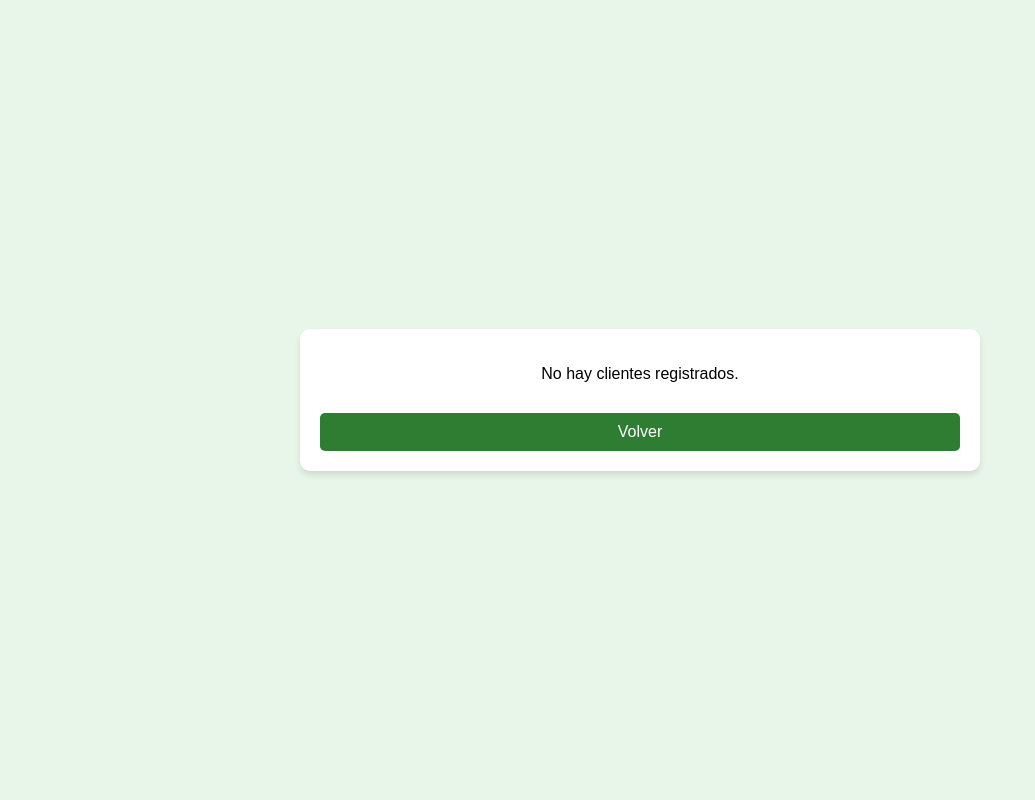
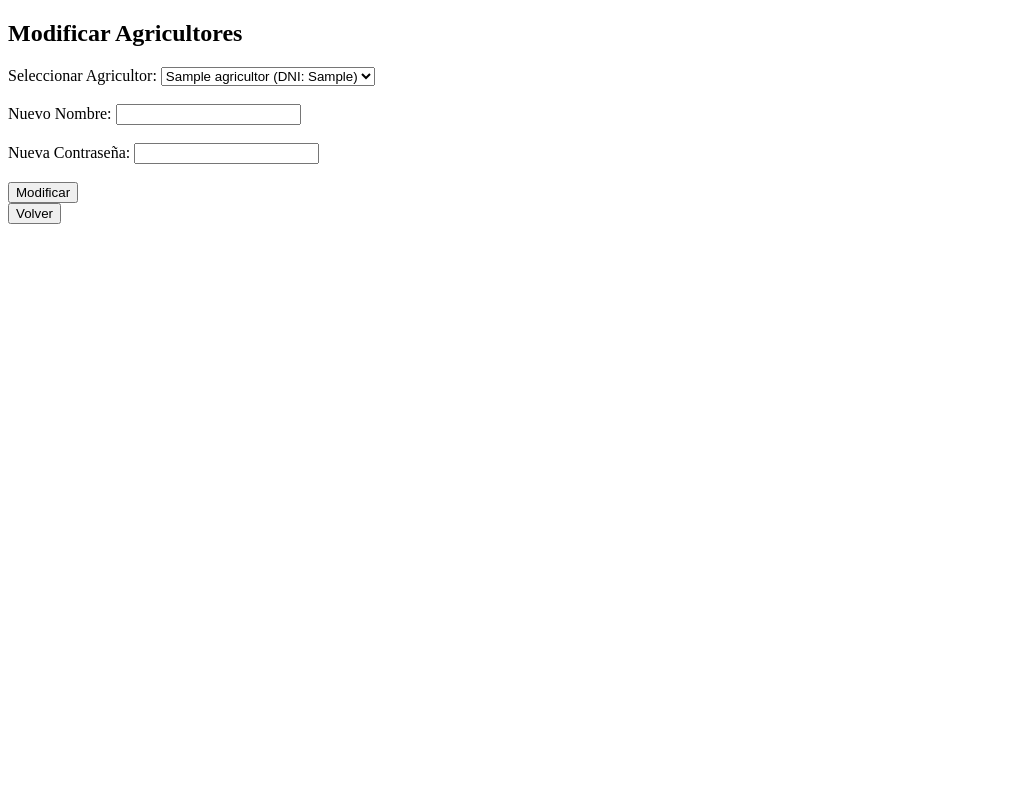
Before and after one commit to SherezadeLc/AgriculturaPHP, a PHP site: page /modificar_agricultores.php in a window 1280 px wide. Shown: the whole page, without its empty margins (0-1035 px from the left). Run offline with PHP 8.4, Linux system fonts and the light colour scheme; tables that the repository leaves empty or names only in its code hold one stand-in row (values such as "Sample post"); data that the repository does not hold is empty.

Commit message:
modificar_agricultores

```diff
--- a/modificar_agricultores.php
+++ b/modificar_agricultores.php
@@ -1,155 +1,69 @@
 <!DOCTYPE html>
+<!--
+To change this license header, choose License Headers in Project Properties.
+To change this template file, choose Tools | Templates
+and open the template in the editor.
+-->
 <?php
 session_start();
 ?>
 <html>
     <head>
         <meta charset="UTF-8">
-        <title>Listar Clientes</title>
-        <style>
-            /* General */
-            body {
-                font-family: Arial, sans-serif;
-                background-color: #e8f5e9;
-                margin: 0;
-                padding: 0;
-                display: flex;
-                justify-content: center;
-                align-items: center;
-                height: 100vh;
-            }
-
-            .container {
-                width: 50%;
-                padding: 20px;
-                background-color: #fff;
-                border-radius: 10px;
-                box-shadow: 0 4px 6px rgba(0, 0, 0, 0.1);
-                text-align: center;
-            }
-
-            h1 {
-                color: #2e7d32;
-            }
-
-            input[type="submit"] {
-                background-color: #2e7d32;
-                color: white;
-                padding: 10px 20px;
-                border: none;
-                border-radius: 5px;
-                cursor: pointer;
-                font-size: 16px;
-                width: 100%;
-                transition: background-color 0.3s;
-                margin-top: 10px;
-            }
-
-            input[type="submit"]:hover {
-                background-color: #1b5e20;
-            }
-
-            table {
-                width: 100%;
-                margin-top: 10px;
-                border-collapse: collapse;
-            }
-
-            th, td {
-                padding: 5px;
-                text-align: center;
-                border: 1px solid #ddd;
-            }
-
-            th {
-                background-color: #2e7d32;
-                color: white;
-            }
-
-            td form {
-                margin: 0;
-            }
-
-            td input[type="submit"] {
-                width: auto;
-                margin: 5px;
-                padding: 5px 10px;
-            }
-
-            .back-form {
-                margin-top: 20px;
-                text-align: center;
-            }
-        </style>
+        <title></title>
+        <title>Modificar Agricultores</title>
     </head>
     <body>
-        <div class="container">
         <?php
-            // Conectar con el servidor de base de datos
+        // put your code here
+        // Conecta con el servidor de base de datos
         $conexion = mysqli_connect("localhost", "root", "", "agricultura")
                 or die("No se puede conectar con el servidor");
-
-            // Verificar si el formulario fue enviado para eliminar un cliente
-            if ($_SERVER['REQUEST_METHOD'] === 'POST' && isset($_POST['eliminar'])) {
-                $id = $_POST['id_cliente'];
-                $consultaEliminar = "DELETE FROM cliente WHERE id_cliente='$id'";
-
+        // Verifica si el formulario fue enviado para modificar un agricultor
+        if ($_SERVER['REQUEST_METHOD'] === 'POST' && isset($_POST['modificar'])) {
+            @$id = $_POST['id_agricultor'];
+            @$nuevoNombre = $_POST['nombre'];
+            @$nuevaContrasena = $_POST['contrasena'];
+            @$consultaActualizar = "UPDATE FROM agricultor SET nombre='$nuevoNombre', contrasena='$nuevaContrasena' WHERE id_agricultor='$id'";
             if (mysqli_query($conexion, $consultaEliminar)) {
-                    echo "<p>El cliente ha sido eliminado correctamente.</p>";
+                echo "<p>El agricultor ha sido eliminado correctamente.</p>";
             } else {
-                    echo "<p>Error al eliminar el cliente: " . mysqli_error($conexion) . "</p>";
+                echo "<p>Error al eliminar el agricultor: " . mysqli_error($conexion) . "</p>";
             }
         }
-
-            // Consulta de todos los clientes
-            $consulta = "SELECT * FROM parcela WHERE id_parcela IN (SELECT id_parcela FROM puntos_parcela WHERE dni_cliente='$dni_cliente')";
+        //Obtiene la lista de agricultores
+        $consulta = "SELECT dni, Nombre FROM agricultor";
         $resultado = mysqli_query($conexion, $consulta);
-//
-
         if (mysqli_num_rows($resultado) > 0) {
             ?>
-                <h2>Lista de Clientes</h2>
-                <table>
-                    <tr>
-                        <th>ID Cliente</th>
-                        <th>Nombre</th>
-                        <th>DNI</th>
-                        <th>Nº Catastro</th>
-                        <th>Acciones</th>
-                    </tr>
+            <h2>Modificar Agricultores</h2>
+            <form action="" method="POST">
+                <!-- Seleccionar agricultor -->
+                <label for="dni">Seleccionar Agricultor:</label>
+                <select name="dni" id="dni" required>
                     <?php
-                    // Mostrar los clientes en la tabla
                     while ($fila = mysqli_fetch_assoc($resultado)) {
-                        echo "<tr>
-
-                                <td>" . $fila['id_cliente'] . "</td>
-                                <td>" . $fila['nombre'] . "</td>
-                                <td>" . $fila['dni'] . "</td>
-                                <td>" . $fila['id_catastro'] . "</td>
-                                <td>
-                                    <form action='' method='POST' onsubmit='return confirm(\"¿Estás seguro de eliminar este cliente?\")'>
-                                        <input type='hidden' name='id_cliente' value='" . $fila['id_cliente'] . "'>
-                                        <input type='submit' name='eliminar' value='Eliminar'>
-                                    </form>
-                                </td>
-                              </tr>";
+                        echo "<option value='" . $fila['dni'] . "'>" . $fila['Nombre'] . " (DNI: " . $fila['dni'] . ")</option>";
                     }
                     ?>
-                </table>
+                </select><br><br>
+
+                <label for="nombre">Nuevo Nombre:</label>
+                <input type="text" name="nombre" id="nombre" required><br><br>
+                <label for="contrasena">Nueva Contraseña:</label>
+                <input type="password" name="contrasena" id="contrasena" required><br><br>
+
+                <input type="submit" name="modificar" value="Modificar">
+            </form>
             <?php
         } else {
-                echo "<p>No hay clientes registrados.</p>";
+            echo "<p>No hay agricultores registrados en la base de datos.</p>";
         }
-
-            // Cerrar la conexión a la base de datos
+        // Cierra la conexión a la base de datos
         mysqli_close($conexion);
         ?>
-
-            <div class="back-form">
-                <form action="menu.php" method="POST">
+        <form action="editar_agricultores.php" method="POST">
             <input type="submit" name="volver" value="Volver"><br>
         </form>
-            </div>
-        </div>
     </body>
 </html>
```
Lines whose indentation alone changed are shown as unchanged.
